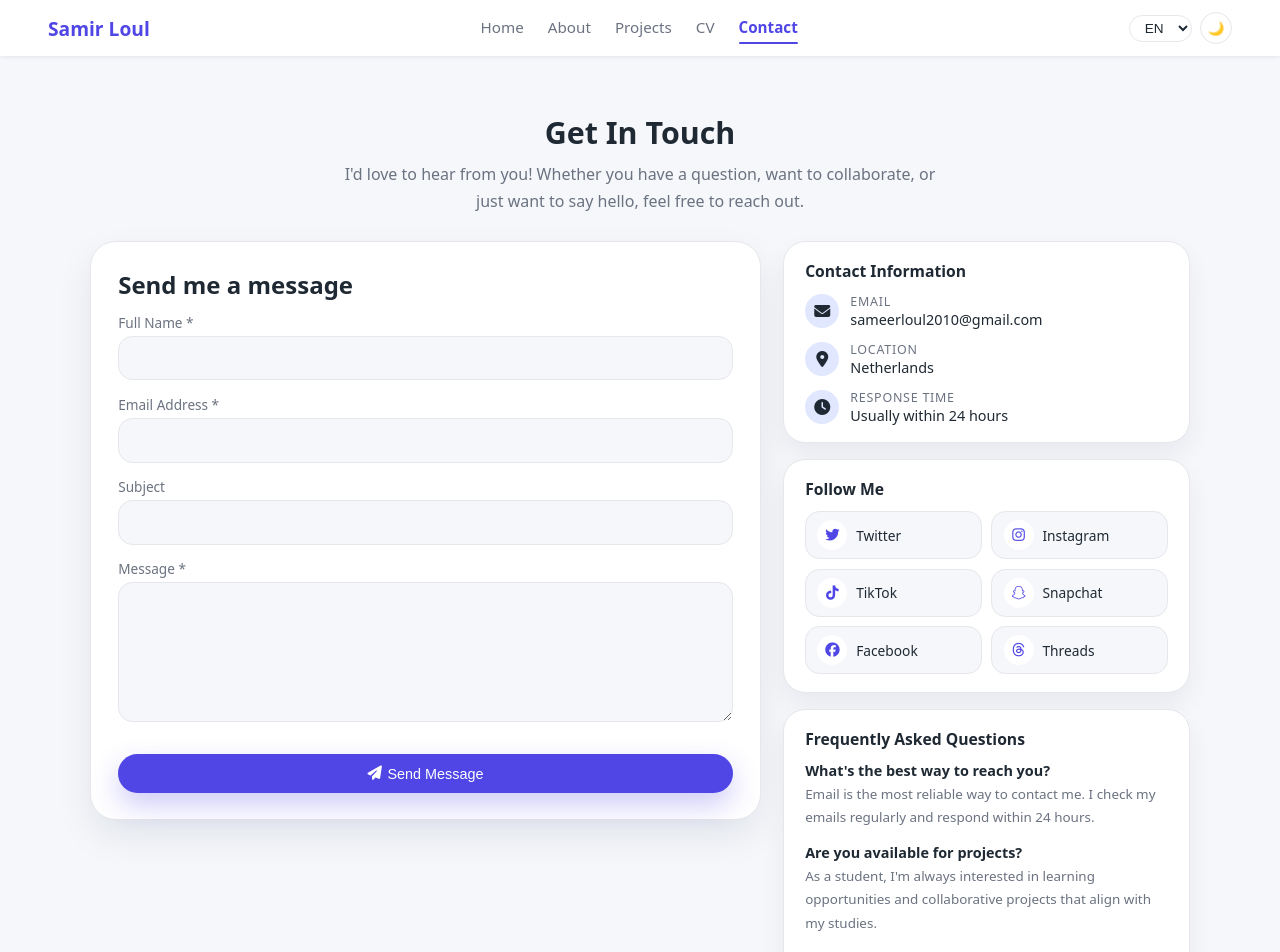
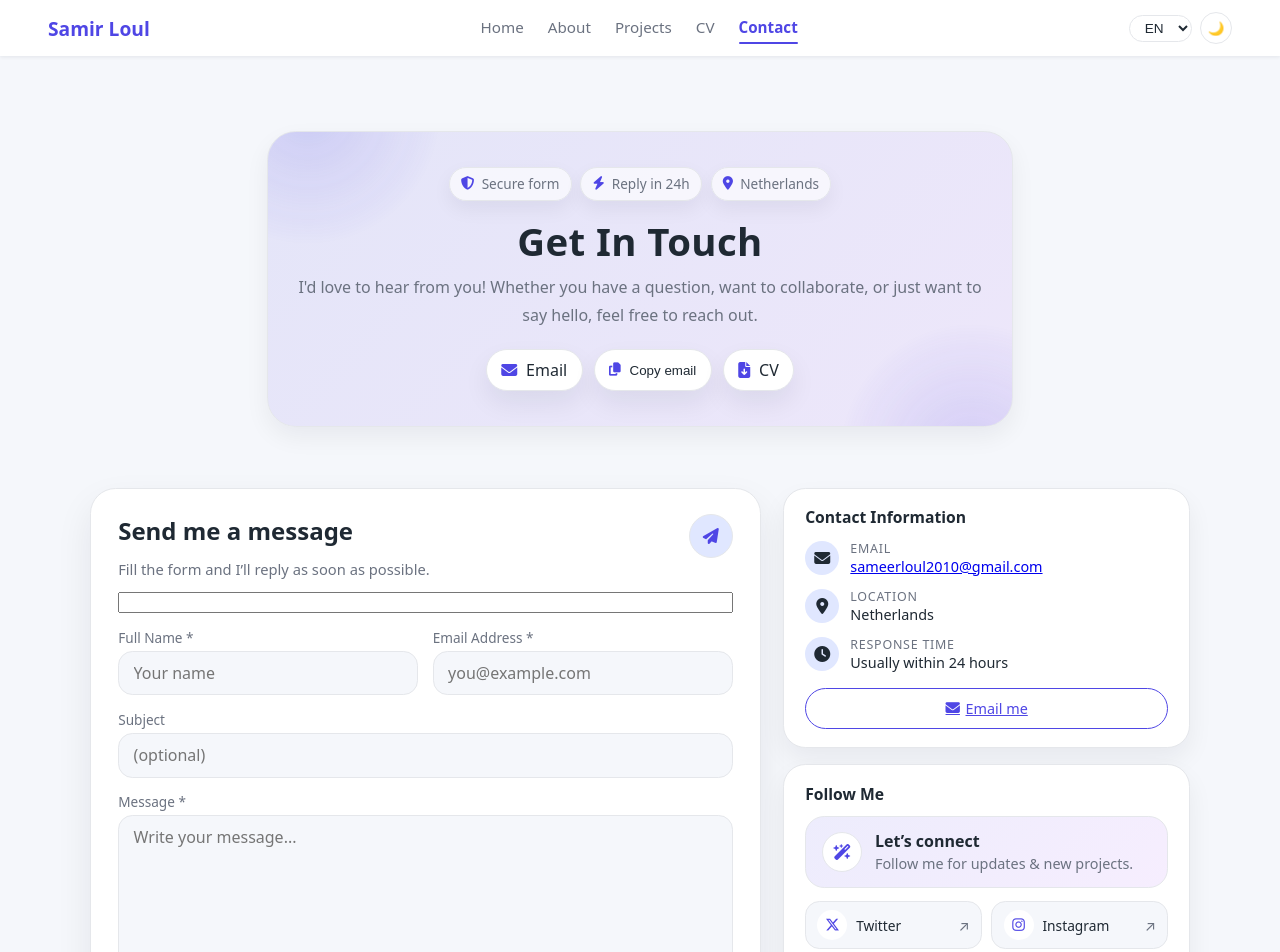
Before and after one commit to samirloul/react_portofolio, a React (Vite) app: page /contact in a window 1280 px wide. Shown: the top 952 px of the page. Built offline with nearby package versions, Linux system fonts and the light colour scheme.

Commit message:
contact bijgewerkt en laten werken met server

```diff
--- a/src/pages/Contact.jsx
+++ b/src/pages/Contact.jsx
@@ -1,120 +1,343 @@
-import { useState } from "react";
+import { useMemo, useState } from "react";
 
-// volgorde = zelfde als t.contact.socials
 const SOCIAL_LINKS = [
+  { href: "https://x.com/samirloul", icon: "fa-brands fa-x-twitter" },
+  { href: "https://www.instagram.com/samirloul/", icon: "fa-brands fa-instagram" },
+  { href: "https://www.tiktok.com/@samirloul1", icon: "fa-brands fa-tiktok" },
+  { href: "https://snapchat.com/t/zMfZUL7e", icon: "fa-brands fa-snapchat" },
   {
-    name: "Twitter",
-    href: "https://x.com/samirloul",
-    icon: "fab fa-twitter",
-  },
-  {
-    name: "Instagram",
-    href: "https://www.instagram.com/samirloul/",
-    icon: "fab fa-instagram",
-  },
-  {
-    name: "TikTok",
-    href: "https://www.tiktok.com/@samirloul1",
-    icon: "fab fa-tiktok",
-  },
-  {
-    name: "Snapchat",
-    href: "https://snapchat.com/t/zMfZUL7e",
-    icon: "fab fa-snapchat",
-  },
-  {
-    name: "Facebook",
     href:
       "https://www.facebook.com/people/Samir-Loul/pfbid035xjDjgASokyobu9dbAtg5zczRCQhtYJ3ageknwV28QKjwhtXcAZaxGmnjpfzWUSql/",
-    icon: "fab fa-facebook",
+    icon: "fa-brands fa-facebook-f",
   },
-  {
-    name: "Threads",
-    href: "https://www.threads.net/@samirloul",
-    icon: "fab fa-threads",
-  },
+  { href: "https://www.threads.net/@samirloul", icon: "fa-brands fa-threads" },
 ];
+
+const EMAIL_TO = "sameerloul2010@gmail.com";
+const emailRegex = /^[^\s@]+@[^\s@]+\.[^\s@]+$/;
+
+function safeJsonParse(text) {
+  try {
+    return text ? JSON.parse(text) : null;
+  } catch {
+    return null;
+  }
+}
 
 export default function Contact({ t }) {
   const c = t.contact;
-  const [sent, setSent] = useState(false);
 
-  const handleSubmit = (e) => {
+  const initial = useMemo(
+    () => ({ name: "", email: "", subject: "", message: "", website: "" }),
+    []
+  );
+
+  const [form, setForm] = useState(initial);
+  const [touched, setTouched] = useState({});
+  const [status, setStatus] = useState("idle"); // idle | sending | success | error
+  const [serverMsg, setServerMsg] = useState("");
+  const [copied, setCopied] = useState(false);
+
+  const errors = useMemo(() => {
+    const e = {};
+    const name = form.name.trim();
+    const email = form.email.trim();
+    const message = form.message.trim();
+
+    if (!name) e.name = "Required";
+    if (!email) e.email = "Required";
+    else if (!emailRegex.test(email)) e.email = "Invalid email";
+    if (!message) e.message = "Required";
+    else if (message.length < 10) e.message = "Message is too short (min 10 chars)";
+    return e;
+  }, [form]);
+
+  const canSubmit = status !== "sending" && Object.keys(errors).length === 0;
+
+  const onChange = (key) => (e) =>
+    setForm((p) => ({ ...p, [key]: e.target.value }));
+
+  const onBlur = (key) => () =>
+    setTouched((p) => ({ ...p, [key]: true }));
+
+  const copyEmail = async () => {
+    try {
+      await navigator.clipboard.writeText(EMAIL_TO);
+      setCopied(true);
+      setTimeout(() => setCopied(false), 1200);
+    } catch {
+      // fallback: doe niks
+    }
+  };
+
+  const handleSubmit = async (e) => {
     e.preventDefault();
-    e.target.reset();
-    setSent(true);
-    // hier kun je later echte form-logica / API call toevoegen
+    setTouched({ name: true, email: true, message: true });
+
+    if (Object.keys(errors).length > 0) return;
+
+    // honeypot bots
+    if (form.website) {
+      setStatus("success");
+      setServerMsg("");
+      setForm(initial);
+      setTouched({});
+      return;
+    }
+
+    setStatus("sending");
+    setServerMsg("");
+
+    const payload = {
+      name: form.name.trim(),
+      email: form.email.trim(),
+      subject: form.subject.trim(),
+      message: form.message.trim(),
+      website: form.website || "",
+    };
+
+    try {
+      const res = await fetch("/api/contact", {
+        method: "POST",
+        headers: { "Content-Type": "application/json" },
+        body: JSON.stringify({
+  name: form.name.trim(),
+  email: form.email.trim(),
+  subject: form.subject.trim(),
+  message: form.message.trim(),
+  website: form.website,
+  lang: t.dir === "rtl" ? "ar" : /* of gebruik jouw state */ "en",
+})
+      });
+
+      const text = await res.text();
+      const data = safeJsonParse(text);
+
+      if (!res.ok || !data?.ok) {
+        throw new Error(data?.error || `Request failed (${res.status})`);
+      }
+
+      setStatus("success");
+      setForm(initial);
+      setTouched({});
+    } catch (err) {
+      console.error(err);
+      setStatus("error");
+      setServerMsg(err?.message || "Server error");
+    }
   };
 
   return (
-    <section className="contact-page">
-      {/* Titel + intro */}
-      <header className="contact-header">
-        <h1 className="section-title">{c.title}</h1>
-        <p className="lead center">{c.intro}</p>
+    <section className="contact-page contact-v2">
+      {/* HERO */}
+      <header className="contact-hero">
+        <div className="contact-hero-inner">
+          <div className="contact-hero-badges">
+            <span className="chip">
+              <i className="fa-solid fa-shield-halved" aria-hidden="true"></i>
+              Secure form
+            </span>
+            <span className="chip">
+              <i className="fa-solid fa-bolt" aria-hidden="true"></i>
+              Reply in 24h
+            </span>
+            <span className="chip">
+              <i className="fa-solid fa-location-dot" aria-hidden="true"></i>
+              {c.locationValue}
+            </span>
+          </div>
+
+          <h1 className="contact-title">{c.title}</h1>
+          <p className="contact-subtitle">{c.intro}</p>
+
+          <div className="contact-quick-actions">
+            <a className="quick-btn" href={`mailto:${EMAIL_TO}`} title="Email">
+              <i className="fa-solid fa-envelope" aria-hidden="true"></i>
+              <span>Email</span>
+            </a>
+
+            <button className="quick-btn" type="button" onClick={copyEmail}>
+              <i className="fa-solid fa-copy" aria-hidden="true"></i>
+              <span>{copied ? "Copied!" : "Copy email"}</span>
+            </button>
+
+            <a className="quick-btn" href="/cv" title="CV">
+              <i className="fa-solid fa-file-arrow-down" aria-hidden="true"></i>
+              <span>CV</span>
+            </a>
+          </div>
+        </div>
       </header>
 
       <div className="contact-grid">
         {/* FORM */}
         <section className="contact-form-card">
+          <div className="card-head">
+            <div>
               <h2 className="section-subtitle">{c.formTitle}</h2>
+              <p className="card-hint">
+                Fill the form and I’ll reply as soon as possible.
+              </p>
+            </div>
+            <div className="card-icon">
+              <i className="fa-solid fa-paper-plane" aria-hidden="true"></i>
+            </div>
+          </div>
 
-          <form className="contact-form" onSubmit={handleSubmit}>
+          <form className="contact-form" onSubmit={handleSubmit} noValidate>
+            {/* honeypot */}
+            <input
+              className="hp-field"
+              type="text"
+              name="website"
+              value={form.website}
+              onChange={onChange("website")}
+              tabIndex="-1"
+              autoComplete="off"
+              aria-hidden="true"
+            />
+
+            <div className="form-row two">
               <label className="contact-field">
                 <span>{c.fields.name} *</span>
-              <input type="text" required />
+                <input
+                  type="text"
+                  value={form.name}
+                  onChange={onChange("name")}
+                  onBlur={onBlur("name")}
+                  aria-invalid={touched.name && !!errors.name}
+                  required
+                  placeholder="Your name"
+                />
+                {touched.name && errors.name && (
+                  <small className="field-error">{errors.name}</small>
+                )}
               </label>
 
               <label className="contact-field">
                 <span>{c.fields.email} *</span>
-              <input type="email" required />
+                <input
+                  type="email"
+                  value={form.email}
+                  onChange={onChange("email")}
+                  onBlur={onBlur("email")}
+                  aria-invalid={touched.email && !!errors.email}
+                  required
+                  placeholder="you@example.com"
+                />
+                {touched.email && errors.email && (
+                  <small className="field-error">{errors.email}</small>
+                )}
               </label>
+            </div>
 
             <label className="contact-field">
               <span>{c.fields.subject}</span>
-              <input type="text" />
+              <input
+                type="text"
+                value={form.subject}
+                onChange={onChange("subject")}
+                placeholder="(optional)"
+              />
             </label>
 
             <label className="contact-field">
               <span>{c.fields.message} *</span>
-              <textarea rows="5" required />
+              <textarea
+                rows="7"
+                value={form.message}
+                onChange={onChange("message")}
+                onBlur={onBlur("message")}
+                aria-invalid={touched.message && !!errors.message}
+                required
+                placeholder="Write your message..."
+              />
+              <div className="field-footer">
+                {touched.message && errors.message ? (
+                  <small className="field-error">{errors.message}</small>
+                ) : (
+                  <small className="field-muted">
+                    Tip: add your goal + deadline (if any).
+                  </small>
+                )}
+                <small className="field-muted">{form.message.trim().length}/800</small>
+              </div>
             </label>
 
-            <button type="submit" className="btn primary contact-submit">
-              <i className="fas fa-paper-plane" aria-hidden="true"></i>
-              <span>{c.sendButton}</span>
+            <button
+              className="btn primary contact-submit"
+              type="submit"
+              disabled={!canSubmit}
+            >
+              <i
+                className={`fas ${
+                  status === "sending" ? "fa-spinner fa-spin" : "fa-paper-plane"
+                }`}
+                aria-hidden="true"
+              />
+              <span>{status === "sending" ? "Sending..." : c.sendButton}</span>
             </button>
 
-            {sent && (
-              <p className="contact-success">
-                ✅ Thanks! Your message has been received. (Demo – not actually
-                sending yet)
-              </p>
+            {/* Toast/status */}
+            {status !== "idle" && (
+              <div
+                className={`contact-toast ${
+                  status === "success"
+                    ? "toast-success"
+                    : status === "error"
+                    ? "toast-error"
+                    : "toast-sending"
+                }`}
+                role="status"
+              >
+                {status === "sending" && (
+                  <>
+                    <i className="fa-solid fa-circle-notch fa-spin" aria-hidden="true"></i>
+                    <span>Sending your message…</span>
+                  </>
+                )}
+
+                {status === "success" && (
+                  <>
+                    <i className="fa-solid fa-circle-check" aria-hidden="true"></i>
+                    <span>Message sent! Check your inbox (and spam).</span>
+                  </>
+                )}
+
+                {status === "error" && (
+                  <>
+                    <i className="fa-solid fa-triangle-exclamation" aria-hidden="true"></i>
+                    <span>{serverMsg || "Something went wrong."}</span>
+                  </>
+                )}
+              </div>
             )}
           </form>
         </section>
 
-        {/* INFO + SOCIAL + FAQ */}
+        {/* SIDEBAR */}
         <aside className="contact-sidebar">
-          {/* Contact info */}
           <section className="contact-card">
             <h3>{c.infoTitle}</h3>
+
             <div className="contact-info-row">
               <div className="contact-info-item">
                 <div className="contact-info-icon">
-                  <i className="fas fa-envelope" aria-hidden="true"></i>
+                  <i className="fa-solid fa-envelope" aria-hidden="true" />
                 </div>
                 <div>
                   <div className="contact-info-label">{c.emailLabel}</div>
                   <div className="contact-info-value">
-                    sameerloul2010@gmail.com
+                    <a className="contact-email-link" href={`mailto:${EMAIL_TO}`}>
+                      {EMAIL_TO}
+                    </a>
                   </div>
                 </div>
               </div>
 
               <div className="contact-info-item">
                 <div className="contact-info-icon">
-                  <i className="fas fa-location-dot" aria-hidden="true"></i>
+                  <i className="fa-solid fa-location-dot" aria-hidden="true" />
                 </div>
                 <div>
                   <div className="contact-info-label">{c.locationLabel}</div>
@@ -124,7 +347,7 @@ export default function Contact({ t }) {
 
               <div className="contact-info-item">
                 <div className="contact-info-icon">
-                  <i className="fas fa-clock" aria-hidden="true"></i>
+                  <i className="fa-solid fa-clock" aria-hidden="true" />
                 </div>
                 <div>
                   <div className="contact-info-label">{c.responseLabel}</div>
@@ -132,41 +355,63 @@ export default function Contact({ t }) {
                 </div>
               </div>
             </div>
+
+            <div className="contact-mini-cta">
+              <a className="btn outline w-full" href={`mailto:${EMAIL_TO}`}>
+                <i className="fa-solid fa-envelope" aria-hidden="true"></i>
+                <span>Email me</span>
+              </a>
+            </div>
           </section>
 
-          {/* Socials */}
           <section className="contact-card">
             <h3>{c.followTitle}</h3>
+
+            {/* speciaal blokje */}
+            <div className="social-special">
+              <div className="social-special-left">
+                <i className="fa-solid fa-wand-magic-sparkles" aria-hidden="true"></i>
+              </div>
+              <div className="social-special-right">
+                <div className="social-special-title">Let’s connect</div>
+                <div className="social-special-text">
+                  Follow me for updates & new projects.
+                </div>
+              </div>
+            </div>
+
             <div className="contact-social-grid">
-              {SOCIAL_LINKS.map((social, idx) => (
+              {SOCIAL_LINKS.map((s, idx) => (
                 <a
-                  key={social.href}
-                  href={social.href}
+                  key={s.href}
+                  href={s.href}
                   target="_blank"
                   rel="noreferrer"
                   className="contact-social-pill"
+                  aria-label={c.socials[idx]}
+                  title={c.socials[idx]}
                 >
                   <span className="contact-social-icon">
-                    <i className={social.icon} aria-hidden="true"></i>
+                    <i className={s.icon} aria-hidden="true" />
                   </span>
-                  <span className="contact-social-label">
-                    {/* label uit i18n zodat AR/NL ook kloppen */}
-                    {c.socials[idx]}
-                  </span>
+                  <span className="contact-social-label">{c.socials[idx]}</span>
+                  <span className="contact-social-arrow" aria-hidden="true">↗</span>
                 </a>
               ))}
             </div>
           </section>
 
-          {/* FAQ */}
           <section className="contact-card">
             <h3>{c.faqTitle}</h3>
             <div className="contact-faq-list">
               {c.faqs.map((item, idx) => (
-                <div key={idx} className="contact-faq-item">
-                  <h4>{item.question}</h4>
+                <details key={idx} className="contact-faq-item">
+                  <summary>
+                    <span>{item.question}</span>
+                    <i className="fa-solid fa-chevron-down" aria-hidden="true"></i>
+                  </summary>
                   <p>{item.answer}</p>
-                </div>
+                </details>
               ))}
             </div>
           </section>
```
Lines whose indentation alone changed are shown as unchanged.
